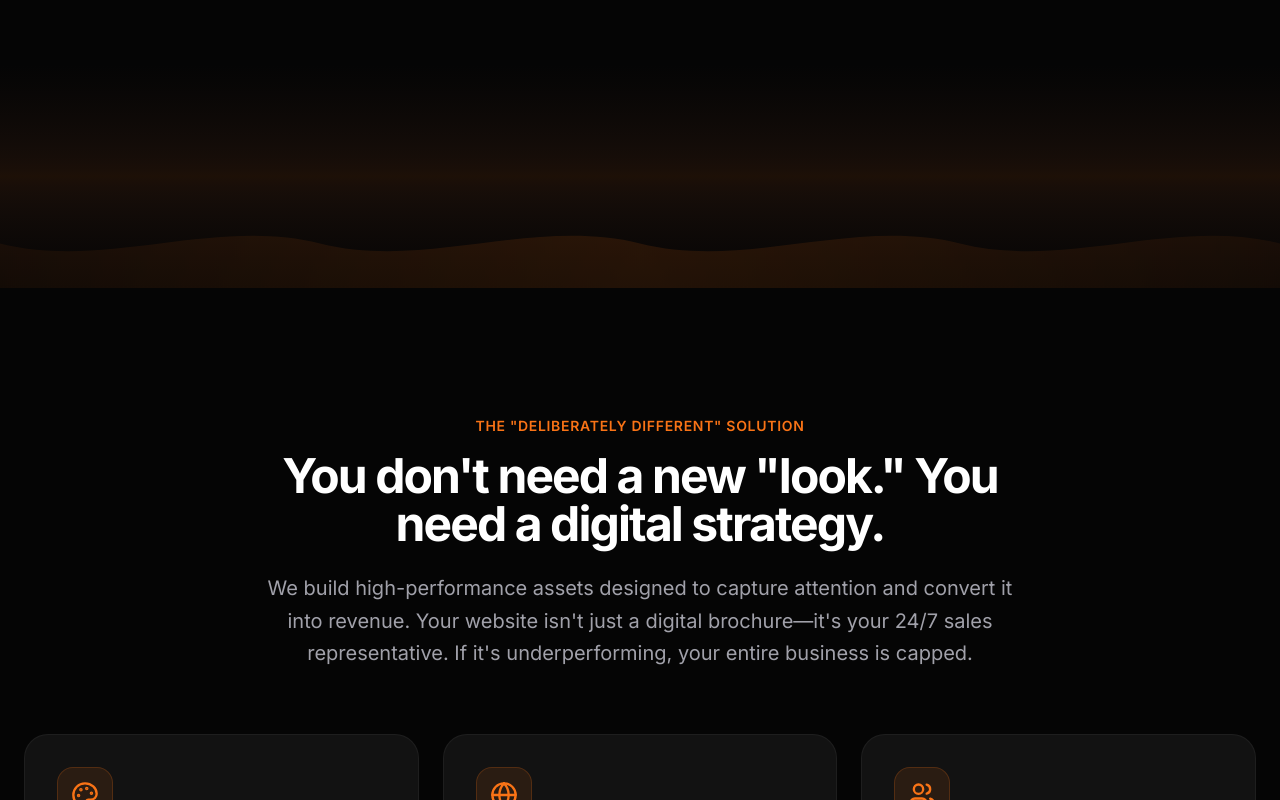
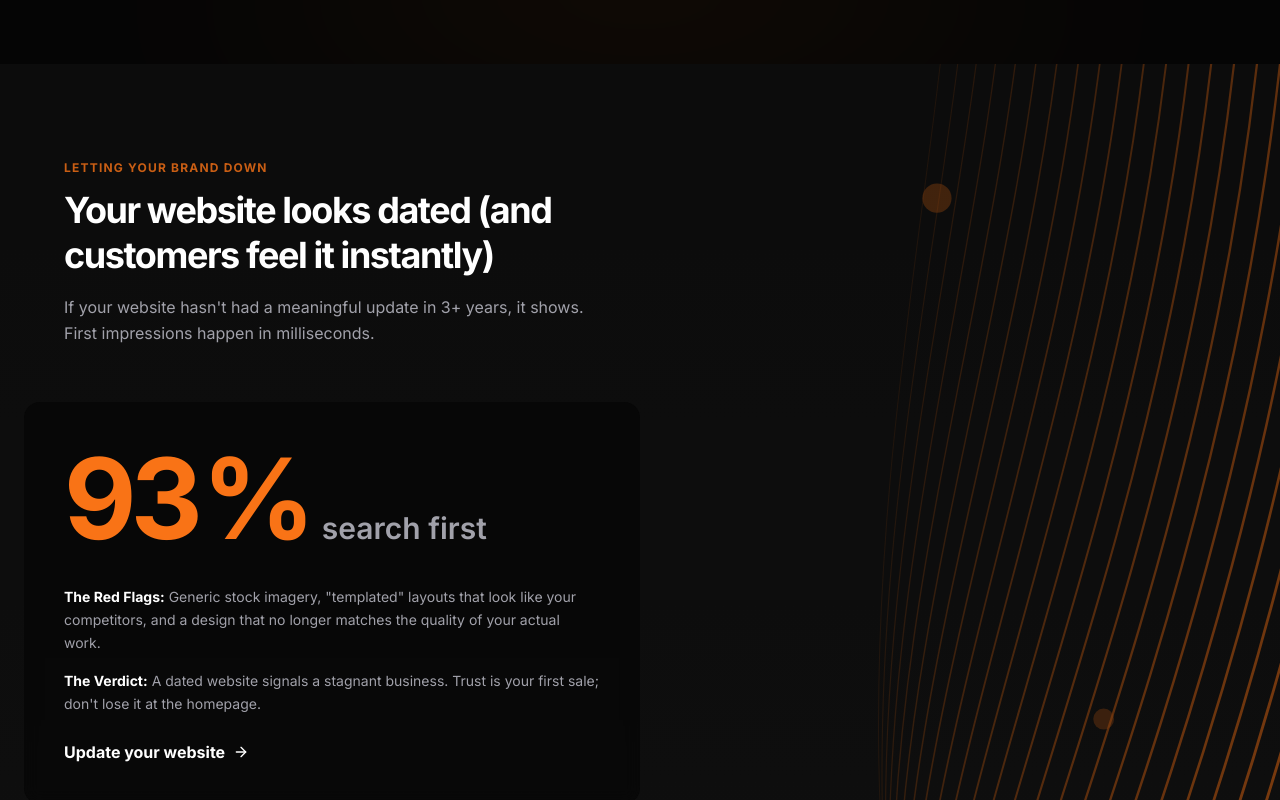
Before and after one commit to OMGcreative/omg-landing-page, a React (Vite) app: page /update-your-digital in a window 1280 px wide. Shown: the part 1720-2520 px from the top of the page. Built offline with nearby package versions, Linux system fonts and the light colour scheme.

Commit message:
feat: Add parallax deep-dive sections with animated stats and introduce a new alternative CTA component.

```diff
--- a/src/components/Navbar.tsx
+++ b/src/components/Navbar.tsx
@@ -1,8 +1,10 @@
 import { motion } from "motion/react";
 import { Menu } from "lucide-react";
-import { Link } from "react-router-dom";
+import { Link, useLocation } from "react-router-dom";
 
 export function Navbar() {
+  const { pathname } = useLocation();
+  const isDigital = pathname === "/update-your-digital";
   return (
     <nav className="fixed top-0 left-0 right-0 z-50 bg-background/80 backdrop-blur-md border-b border-white/5">
       <div className="max-w-7xl mx-auto px-6 h-20 flex items-center justify-between">
@@ -35,7 +37,7 @@ export function Navbar() {
             href="#contact"
             className="hidden md:inline-flex items-center justify-center px-6 py-2.5 bg-white text-black font-medium rounded-full hover:bg-gray-200 transition-colors"
           >
-            Free Brand Audit
+            {isDigital ? "Free Digital Audit" : "Free Brand Audit"}
           </a>
           {/* <button className="md:hidden p-2 text-primary">
             <Menu className="w-6 h-6" />
--- a/src/pages/UpdateYourDigital.tsx
+++ b/src/pages/UpdateYourDigital.tsx
@@ -4,7 +4,7 @@
  */
 
 import { useState, useRef, useEffect, type FormEvent, type FocusEvent, type ChangeEvent } from "react";
-import { motion, useMotionValue, useTransform, useInView, animate } from "motion/react";
+import { motion, useMotionValue, useTransform, useInView, useScroll, animate } from "motion/react";
 import { ArrowRight, ChevronDown, CheckCircle, ShieldAlert, Smartphone, TrendingUp, Palette, Globe, Users } from "lucide-react";
 import { Partners } from "../components/Partners";
 
@@ -25,12 +25,159 @@ function AnimatedStat({ value, suffix }: { value: number; suffix: string }) {
 
   return (
     <div ref={ref} className="inline-flex items-baseline gap-1">
-      <motion.span className="text-7xl md:text-[7rem] font-bold leading-none tracking-tighter text-accent">
+      <motion.span
+        className="data-rounded text-7xl md:text-[7rem] font-bold leading-none tracking-tighter text-accent"
+        style={{ minWidth: "1ch", display: "inline-block", textAlign: "left", fontVariantNumeric: "tabular-nums", transition: "all 0.3s ease-in-out" }}
+      >
         {rounded}
       </motion.span>
-      <span className="text-7xl md:text-[7rem] font-bold leading-none tracking-tighter text-accent">%</span>
-      <span className="text-2xl md:text-3xl font-semibold text-secondary ml-2">{suffix}</span>
+      <span className="data-detail text-7xl md:text-[7rem] font-bold leading-none tracking-tighter text-accent">%</span>
+      <span className="data-suffix text-2xl md:text-3xl font-semibold text-secondary ml-2">{suffix}</span>
     </div>
+  );
+}
+
+/* ─── Deep-dive wrapper with parallax line art ─── */
+function DeepDiveWrapper({ deepDives }: { deepDives: any[] }) {
+  const containerRef = useRef<HTMLDivElement>(null);
+  const { scrollYProgress } = useScroll({
+    target: containerRef,
+    offset: ["start end", "end start"],
+  });
+
+  // Parallax: paths move at ~30% of scroll speed
+  const svgY = useTransform(scrollYProgress, [0, 1], ["0%", "-30%"]);
+  // Circles move faster (50%) for depth separation
+  const circlesY = useTransform(scrollYProgress, [0, 1], ["0%", "-50%"]);
+
+  return (
+    <section
+      ref={containerRef}
+      className="relative overflow-hidden"
+      style={{
+        background: "linear-gradient(180deg, #111 0%, #181818 50%, #111 100%)",
+      }}
+    >
+      {/* ─── Parallax line art (right side, behind rows) ─── */}
+      <motion.div
+        className="absolute top-[20%] right-[10%] w-1/2 h-full pointer-events-none"
+        style={{ y: svgY, scale: 1.5 }}
+        aria-hidden="true"
+      >
+        <svg
+          viewBox="0 0 500 1800"
+          className="w-full h-full absolute top-0 right-0"
+          preserveAspectRatio="xMaxYMid slice"
+        >
+          {/* Flowing curves */}
+          {Array.from({ length: 25 }).map((_, j) => (
+            <path
+              key={`curve-${j}`}
+              d={`M${300 + j * 12},0 C${400 + j * 8},${200 + j * 30} ${200 - j * 5},${500 + j * 25} ${350 + j * 6},${900 + j * 15} S${150 - j * 4},${1300 + j * 20} ${300 + j * 10},1800`}
+              fill="none"
+              stroke="#f97316"
+              strokeWidth={0.5 + j * 0.04}
+              opacity={0.15 + j * 0.03}
+            />
+          ))}
+        </svg>
+      </motion.div>
+
+      {/* ─── Floating accent circles (independent parallax, on top of paths) ─── */}
+      <motion.div
+        className="absolute top-[20%] right-[10%] w-1/2 h-full pointer-events-none z-[5]"
+        style={{ y: circlesY, scale: 1.5 }}
+        aria-hidden="true"
+      >
+        <svg
+          viewBox="0 0 500 1800"
+          className="w-full h-full absolute top-0 right-0"
+          preserveAspectRatio="xMaxYMid slice"
+        >
+          <circle cx="380" cy="180" r="4" fill="#f97316" opacity="0.5" />
+          <circle cx="320" cy="450" r="7" fill="#f97316" opacity="0.4" />
+          <circle cx="400" cy="700" r="5" fill="#f97316" opacity="0.35" />
+          <circle cx="260" cy="950" r="8" fill="#f97316" opacity="0.45" />
+          <circle cx="350" cy="1200" r="4" fill="#f97316" opacity="0.3" />
+          <circle cx="410" cy="1400" r="6" fill="#f97316" opacity="0.4" />
+          <circle cx="300" cy="1650" r="5" fill="#f97316" opacity="0.35" />
+        </svg>
+      </motion.div>
+
+      {/* ─── Stacked rows ─── */}
+      <div
+        className="relative z-10"
+        style={{backgroundColor: '#0606066e'}}
+      >
+        {deepDives.map((dd: any, i: number) => (
+          <div
+            key={dd.heading}
+            className="w-full py-10 md:py-14"
+            style={{
+              // borderTop: i > 0 ? "1px solid rgba(255,255,255,0.04)" : "none"
+            }}
+          >
+            <div
+              className="max-w-7xl mx-auto px-6"
+
+            >
+              <div className="lg:w-1/2 w-full space-y-4">
+                {/* ── Part 1: Header (transparent) ── */}
+                <motion.div
+                  initial={{ opacity: 0, scale: 0.97 }}
+                  whileInView={{ opacity: 1, scale: 1.0 }}
+                  viewport={{ once: false, amount: 0.3 }}
+                  transition={{ duration: 0.6, ease: [0.22, 1, 0.36, 1] }}
+                  className="rounded-2xl p-8 md:p-10"
+                >
+                  <span className="text-xs font-bold uppercase tracking-widest text-accent/80 mb-3 block">
+                    {dd.label}
+                  </span>
+                  <h2 className="text-3xl md:text-4xl font-bold leading-tight mb-4">
+                    {dd.heading}
+                  </h2>
+                  <p className="text-base text-secondary leading-relaxed">{dd.body}</p>
+                </motion.div>
+
+                {/* ── Part 2: Stat + Details (dark bg) ── */}
+                <motion.div
+                  initial={{ opacity: 0, scale: 0.97 }}
+                  whileInView={{ opacity: 1, scale: 1.0 }}
+                  viewport={{ once: false, amount: 0.3 }}
+                  transition={{ duration: 0.6, delay: 0.15, ease: [0.22, 1, 0.36, 1] }}
+                  className="bg-[#020202]/50 backdrop-blur-sm rounded-2xl p-8 md:p-10"
+                >
+                  <div className="mb-8">
+                    <AnimatedStat value={dd.statValue} suffix={dd.statSuffix} />
+                  </div>
+
+                  <div className="space-y-4 text-secondary text-sm leading-relaxed">
+                    <p>
+                      <strong className="text-primary">The Red Flags:</strong> {dd.redFlags}
+                    </p>
+                    <p>
+                      <strong className="text-primary">The Verdict:</strong> {dd.verdict}
+                    </p>
+                    {dd.extra?.map((txt: string, k: number) => (
+                      <p key={k} className="text-secondary/70 text-xs leading-relaxed">{txt}</p>
+                    ))}
+                  </div>
+
+                  <motion.a
+                    href="#audit"
+                    whileHover={{ x: 4 }}
+                    className="group inline-flex items-center gap-2 mt-6 text-base font-bold text-primary hover:text-accent transition-colors"
+                  >
+                    {dd.cta}
+                    <ArrowRight className="w-4 h-4 transition-transform duration-300 ease-out group-hover:translate-x-4" />
+                  </motion.a>
+                </motion.div>
+              </div>
+            </div>
+          </div>
+        ))}
+      </div>
+    </section>
   );
 }
 
@@ -143,7 +290,7 @@ const painPoints = [
     icon: ShieldAlert,
     title: "The Trust Gap",
     description:
-      "A dated site signals a stagnant business. First impressions happen in milliseconds. They see you. They see your competition. If you're behind, you lose.",
+      "A dated website signals a stagnant business. First impressions happen in milliseconds. They see you. They see your competition. If you're behind, you lose.",
     action: "Get the trust back",
     color: "from-orange-500/20",
   },
@@ -196,26 +343,26 @@ const pillars = [
 const deepDives = [
   {
     label: "Letting your brand down",
-    heading: "Your site looks dated (and customers feel it instantly)",
-    body: "If your site hasn't had a meaningful update in 3+ years, it shows. First impressions happen in milliseconds.",
+    heading: "Your website looks dated (and customers feel it instantly)",
+    body: "If your website hasn't had a meaningful update in 3+ years, it shows. First impressions happen in milliseconds.",
     statValue: 93,
     statSuffix: "search first",
     redFlags:
       'Generic stock imagery, "templated" layouts that look like your competitors, and a design that no longer matches the quality of your actual work.',
     verdict:
-      "A dated site signals a stagnant business. Trust is your first sale; don't lose it at the homepage.",
-    cta: "Update your site",
+      "A dated website signals a stagnant business. Trust is your first sale; don't lose it at the homepage.",
+    cta: "Update your website",
   },
   {
     label: "You Must Be Mobile First",
     heading: "It doesn't work beautifully on mobile",
-    body: "With nearly 90% of search and social traffic coming from mobile, a \"desktop-first\" site is a liability.",
+    body: "With nearly 90% of search and social traffic coming from mobile, a \"desktop-first\" website is a liability.",
     statValue: 90,
     statSuffix: "mobile",
     redFlags:
       "If users have to pinch, zoom, or wait more than 3 seconds for a page to load, they leave.",
     verdict:
-      "If your site isn't guiding users toward a clear next step, it's a cost center, not a growth tool.",
+      "If your website isn't guiding users toward a clear next step, it's a cost center, not a growth tool.",
     cta: "Start Growing",
   },
   {
@@ -227,7 +374,7 @@ const deepDives = [
     redFlags:
       '75% of visitors found your website irrelevant! Unclear calls to action, and a confusing "path to purchase."',
     verdict:
-      "If your site isn't guiding users toward a clear next step, it's a cost center, not a growth tool.",
+      "If your website isn't guiding users toward a clear next step, it's a cost center, not a growth tool.",
     cta: "Convert Now",
     extra: [
       "1-2% for lead generation often signals a problem with the offer, the trust signals, or the ease of the process.",
@@ -238,7 +385,7 @@ const deepDives = [
 ];
 
 /* ─── Formspree endpoint ─── */
-const FORMSPREE_URL = "https://formspree.io/f/mnjbwnlw";
+const FORMSPREE_URL = "https://formspree.io/f/mbdawnrj";
 
 /* ═══════════════════════════════════════════════════════════
    PAGE COMPONENT
@@ -318,7 +465,7 @@ export function UpdateYourDigital() {
             transition={{ duration: 0.5, delay: 0.2 }}
             className="text-xl md:text-2xl text-secondary max-w-2xl mb-12 leading-relaxed font-light"
           >
-            Tired websites actively stop you getting business and sales. If your site is more than 3 years old, we need to chat. We build digital assets that drive growth. Let's get you sorted.
+            Tired websites actively stop you getting business and sales. If your website is more than 3 years old, we need to chat. We build digital assets that drive growth. Let's get you sorted.
           </motion.p>
 
           <motion.div
@@ -357,7 +504,7 @@ export function UpdateYourDigital() {
             className="text-center mb-16"
           >
             <h2 className="text-3xl md:text-5xl font-bold mb-4">Reality Check</h2>
-            <p className="text-xl text-secondary">Three signs you've outgrown your current site</p>
+            <p className="text-xl text-secondary">Three signs you've outgrown your current website</p>
           </motion.div>
 
           <div className="grid md:grid-cols-3 gap-6">
@@ -367,7 +514,7 @@ export function UpdateYourDigital() {
                 initial={{ opacity: 0, y: 30 }}
                 whileInView={{ opacity: 1, y: 0 }}
                 viewport={{ once: true }}
-                transition={{ delay: i * 0.12 }}
+                transition={{ delay: i * 0.25 }}
                 className="group relative p-8 rounded-3xl bg-surface border border-white/5 overflow-hidden flex flex-col"
               >
                 <div className={`absolute inset-0 bg-gradient-to-br ${p.color} to-transparent opacity-0 group-hover:opacity-100 transition-opacity duration-500`} />
@@ -395,29 +542,12 @@ export function UpdateYourDigital() {
             ))}
           </div>
         </div>
+        {/* Radial glow at bottom of pain points */}
+        <div className="absolute bottom-0 left-0 right-0 h-64 bg-[radial-gradient(ellipse_at_50%_100%,#f97316_0%,transparent_60%)] opacity-10 blur-[100px] pointer-events-none" />
       </section>
 
-      {/* ─── DECORATIVE DIVIDER ─── */}
-      <div className="relative h-40 md:h-56 overflow-hidden bg-background">
-        <div className="absolute inset-0 bg-gradient-to-b from-background via-accent/10 to-background" />
-        <svg
-          className="absolute bottom-0 left-0 w-full opacity-20"
-          viewBox="0 0 1440 100"
-          preserveAspectRatio="none"
-        >
-          <path
-            d="M0,50 C120,80 240,20 360,50 C480,80 600,20 720,50 C840,80 960,20 1080,50 C1200,80 1320,20 1440,50 L1440,100 L0,100 Z"
-            fill="url(#wave-grad)"
-          />
-          <defs>
-            <linearGradient id="wave-grad" x1="0" y1="0" x2="1" y2="0">
-              <stop offset="0%" stopColor="#f97316" stopOpacity="0.3" />
-              <stop offset="50%" stopColor="#f97316" stopOpacity="0.6" />
-              <stop offset="100%" stopColor="#f97316" stopOpacity="0.3" />
-            </linearGradient>
-          </defs>
-        </svg>
-      </div>
+      {/* ─── DEEP DIVE STAT SECTIONS (with parallax line art) ─── */}
+      <DeepDiveWrapper deepDives={deepDives} />
 
       {/* ─── DELIBERATELY DIFFERENT SOLUTION / PILLARS ─── */}
       <section className="py-24 md:py-32 bg-background relative">
@@ -432,12 +562,10 @@ export function UpdateYourDigital() {
               The "Deliberately Different" Solution
             </span>
             <h2 className="text-3xl md:text-5xl font-bold mb-6">
-              You don't need a new "look." You need a digital strategy.
+              You don't need a new "logo." You&nbsp;need a unique brand strategy.
             </h2>
             <p className="text-xl text-secondary leading-relaxed">
-              We build high-performance assets designed to capture attention and convert it into revenue.
-              Your website isn't just a digital brochure—it's your 24/7 sales representative. If it's
-              underperforming, your entire business is capped.
+              We help our clients define what is possible for their brand.  A Deliberately Different brand strategy and creative approach will ensure you not only get noticed but also lead your marketing category. Your brand isn't a logo—it's what your customers remember and say about you. If you are not growing, your business is seen a a commodity in your marketing category. It's time to change.
             </p>
           </motion.div>
 
@@ -448,7 +576,7 @@ export function UpdateYourDigital() {
                 initial={{ opacity: 0, y: 20 }}
                 whileInView={{ opacity: 1, y: 0 }}
                 viewport={{ once: true }}
-                transition={{ delay: index * 0.1 }}
+                transition={{ delay: index * 0.25 }}
                 className="group relative p-8 rounded-3xl bg-surface border border-white/5 overflow-hidden"
               >
                 <div
@@ -478,104 +606,6 @@ export function UpdateYourDigital() {
         </div>
       </section>
 
-      {/* ─── DEEP DIVE STAT SECTIONS ─── */}
-      {deepDives.map((dd, i) => (
-        <section
-          key={dd.heading}
-          className="relative py-24 md:py-32 overflow-hidden border-t border-white/5"
-          style={{
-            background:
-              i % 2 === 0
-                ? "linear-gradient(135deg, #0a0a0a 0%, #121212 50%, #0a0a0a 100%)"
-                : "linear-gradient(135deg, #121212 0%, #0a0a0a 50%, #121212 100%)",
-          }}
-        >
-          {/* Decorative line art */}
-          <div className="absolute top-0 right-0 w-1/2 h-full pointer-events-none opacity-20">
-            <svg viewBox="0 0 500 500" className="w-full h-full" preserveAspectRatio="xMidYMid slice">
-              {Array.from({ length: 12 }).map((_, j) => (
-                <path
-                  key={j}
-                  d={`M${250 + j * 15},0 Q${400 + j * 10},${150 + j * 20} ${350 - j * 5},${300 + j * 10} T${200 + j * 15},500`}
-                  fill="none"
-                  stroke="#f97316"
-                  strokeWidth="0.5"
-                  opacity={0.4 + j * 0.05}
-                />
-              ))}
-            </svg>
-          </div>
-
-          <div className="max-w-7xl mx-auto px-6 relative z-10">
-            <div className="grid lg:grid-cols-2 gap-16 items-center">
-              <motion.div
-                initial={{ opacity: 0, x: -30 }}
-                whileInView={{ opacity: 1, x: 0 }}
-                viewport={{ once: true, margin: "-100px" }}
-              >
-                <span className="text-xs font-bold uppercase tracking-widest text-accent/80 mb-4 block">
-                  {dd.label}
-                </span>
-
-                <h2 className="text-4xl md:text-5xl font-bold leading-tight mb-6">
-                  {dd.heading}
-                </h2>
-
-                <p className="text-lg text-secondary leading-relaxed mb-8">{dd.body}</p>
-
-                <div className="border-t border-white/10 pt-8 mb-8">
-                  <AnimatedStat value={dd.statValue} suffix={dd.statSuffix} />
-                </div>
-
-                <div className="space-y-4 text-secondary text-sm leading-relaxed">
-                  <p>
-                    <strong className="text-primary">The Red Flags:</strong> {dd.redFlags}
-                  </p>
-                  <p>
-                    <strong className="text-primary">The Verdict:</strong> {dd.verdict}
-                  </p>
-                  {dd.extra?.map((txt, k) => (
-                    <p key={k} className="text-secondary/70 text-xs leading-relaxed">{txt}</p>
-                  ))}
-                </div>
-
-                <motion.a
-                  href="#audit"
-                  whileHover={{ x: 4 }}
-                  className="group inline-flex items-center gap-2 mt-8 text-base font-bold text-primary hover:text-accent transition-colors"
-                >
-                  {dd.cta}
-                  <ArrowRight className="w-4 h-4 transition-transform duration-300 ease-out group-hover:translate-x-4" />
-                </motion.a>
-              </motion.div>
-
-              {/* Decorative right column (visual flair) */}
-              <div className="hidden lg:block" aria-hidden="true">
-                <div className="relative w-full aspect-square">
-                  <svg viewBox="0 0 400 400" className="w-full h-full">
-                    {Array.from({ length: 20 }).map((_, j) => (
-                      <ellipse
-                        key={j}
-                        cx="200"
-                        cy="200"
-                        rx={40 + j * 15}
-                        ry={40 + j * 15}
-                        fill="none"
-                        stroke="#f97316"
-                        strokeWidth="0.3"
-                        opacity={0.15 + j * 0.02}
-                        transform={`rotate(${j * 9} 200 200)`}
-                      />
-                    ))}
-                    <circle cx="200" cy="200" r="8" fill="#f97316" opacity="0.6" />
-                  </svg>
-                </div>
-              </div>
-            </div>
-          </div>
-        </section>
-      ))}
-
       {/* ─── AUDIT FORM / CTA ─── */}
       <section id="audit" className="py-24 md:py-32 bg-accent relative overflow-hidden">
         <div className="absolute inset-0 bg-[url('https://picsum.photos/seed/noise/1000/1000')] opacity-5 mix-blend-overlay pointer-events-none" />
@@ -588,7 +618,7 @@ export function UpdateYourDigital() {
             className="text-center mb-12"
           >
             <h2 className="text-5xl md:text-7xl font-bold text-black mb-6 tracking-tight">
-              Is your site holding you back?
+              Is your website holding you&nbsp;back?
               <br />
               Find out.
             </h2>
@@ -767,76 +797,7 @@ export function UpdateYourDigital() {
         </div>
       </section>
 
-      {/* ─── CONTACT / FOOTER ─── */}
-      <section className="py-16 md:py-24 bg-surface border-t border-white/5">
-        <div className="max-w-7xl mx-auto px-6">
-          <div className="grid lg:grid-cols-2 gap-16">
-            <div>
-              <h2 className="text-3xl md:text-4xl font-bold mb-8">Let's chat</h2>
-              <div className="space-y-2 text-secondary">
-                <p className="font-semibold text-primary">OMG! Creative</p>
-                <p>Level 2, 10 Queens Road*</p>
-                <p>Melbourne Victoria 3004</p>
-                <p className="pt-4">
-                  <a href="tel:0396540532" className="hover:text-primary transition-colors">
-                    03 9654 0532
-                  </a>
-                </p>
-                <p>
-                  <a href="mailto:hello@omgcreative.com.au" className="hover:text-primary transition-colors">
-                    hello@omgcreative.com.au
-                  </a>
-                </p>
-                <p className="pt-2">
-                  <a
-                    href="https://www.google.com/maps/place/OMG!+Creative/@-37.8382331,144.9743713,19.44z"
-                    target="_blank"
-                    rel="noopener noreferrer"
-                    className="text-accent hover:text-orange-400 transition-colors text-sm"
-                  >
-                    *Entry via Queens Lane &rarr;
-                  </a>
-                </p>
-              </div>
-            </div>
 
-            <div className="space-y-4">
-              <FloatingInput id="contact-email" name="contact_email" label="Email*" type="email" required validationMessage="Please enter your email" />
-              <div className="grid grid-cols-2 gap-4">
-                <FloatingInput id="contact-first" name="contact_first_name" label="First Name*" required validationMessage="Please enter your first name" />
-                <FloatingInput id="contact-last" name="contact_last_name" label="Last Name*" required validationMessage="Please enter your last name" />
-              </div>
-              <FloatingInput id="contact-phone" name="contact_phone" label="Phone Number*" type="tel" required validationMessage="Please enter your phone number" />
-              <FloatingInput id="contact-industry" name="contact_industry" label="Industry*" required validationMessage="Please enter your industry" />
-              <FloatingInput id="contact-company" name="contact_company" label="Company Name*" required validationMessage="Please enter your company name" />
-
-              <div className="relative">
-                <textarea
-                  id="contact-message"
-                  name="contact_message"
-                  rows={3}
-                  placeholder=" "
-                  className="peer w-full px-4 pt-6 pb-3 bg-white/5 border border-white/10 rounded-xl text-primary focus:outline-none focus:border-accent placeholder-transparent transition-colors resize-y"
-                />
-                <label
-                  htmlFor="contact-message"
-                  className="pointer-events-none absolute left-4 top-4 text-secondary/70 font-medium origin-left transition-all duration-300 ease-out peer-focus:top-1 peer-focus:scale-75 peer-focus:text-accent peer-[:not(:placeholder-shown)]:top-1 peer-[:not(:placeholder-shown)]:scale-75 peer-[:not(:placeholder-shown)]:text-accent"
-                >
-                  Your message (optional)
-                </label>
-              </div>
-
-              <button
-                type="button"
-                className="group w-full inline-flex items-center justify-center gap-2 px-8 py-4 bg-accent text-white font-bold rounded-xl hover:bg-orange-600 transition-colors text-lg mt-2 uppercase tracking-wider"
-              >
-                Submit
-                <ArrowRight className="w-5 h-5 transition-transform duration-300 ease-out group-hover:translate-x-4" />
-              </button>
-            </div>
-          </div>
-        </div>
-      </section>
     </main>
   );
 }
```
Also changed, not shown: src/components/Footer.tsx (+8 -2 lines), src/components/__AltCTA.tsx (added, +72 -0 lines).
